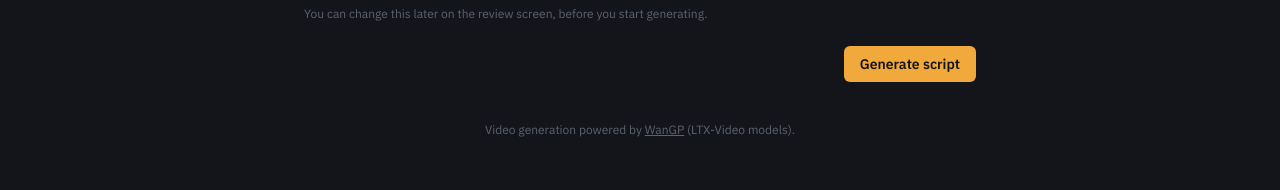
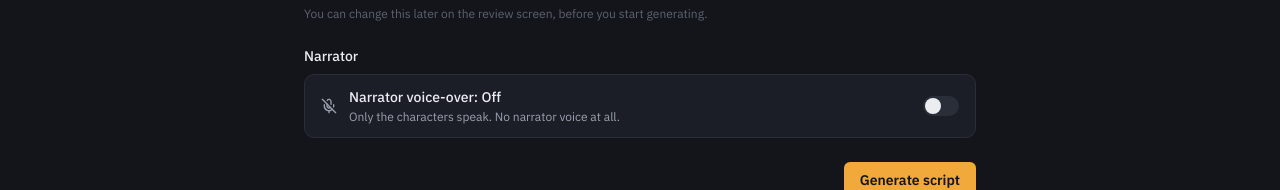
Before and after one commit to onyedikadavid/AI_movie_generator_frontend, a Next.js app: page /projects/new in a window 1280 px wide. Shown: the part 691-881 px from the top of the page. Built offline with nearby package versions, Linux system fonts and the light colour scheme; no server answers.

Commit message:
this is version 2 upgrade commit 10

```diff
--- a/app/projects/[id]/edit/page.tsx
+++ b/app/projects/[id]/edit/page.tsx
@@ -14,6 +14,7 @@ import { StatusBadge } from "@/components/StatusBadge";
 import { RunControls } from "@/components/RunControls";
 import { ErrorDetails } from "@/components/ErrorDetails";
 import { VideoModePicker } from "@/components/VideoModePicker";
+import { NarratorToggle } from "@/components/NarratorToggle";
 import type { VideoMode } from "@/lib/types";
 
 export default function EditProjectPage() {
@@ -74,6 +75,19 @@ export default function EditProjectPage() {
       await refresh();
     } catch (e) {
       setStartError(e instanceof ApiError ? e.message : "Couldn't change the generation mode.");
+    } finally {
+      setSavingMode(false);
+    }
+  }
+
+  async function changeNarrator(on: boolean) {
+    setSavingMode(true);
+    setStartError(null);
+    try {
+      await api.updateProjectSettings(project!.id, { narrator_enabled: on });
+      await refresh();
+    } catch (e) {
+      setStartError(e instanceof ApiError ? e.message : "Couldn't change the narrator setting.");
     } finally {
       setSavingMode(false);
     }
@@ -214,6 +228,9 @@ export default function EditProjectPage() {
           {project.status === "COMPLETED" ? " Switching re-renders the scenes the next time you regenerate." : ""}
         </p>
         <VideoModePicker value={project.video_mode ?? "i2v"} onChange={changeMode} disabled={locked} busy={savingMode} />
+        <div className="mt-3">
+          <NarratorToggle value={project.narrator_enabled ?? false} onChange={changeNarrator} disabled={locked} busy={savingMode} />
+        </div>
       </section>
 
       <section>
--- a/app/projects/new/page.tsx
+++ b/app/projects/new/page.tsx
@@ -6,6 +6,7 @@ import { Mic, Square, Upload, X } from "lucide-react";
 import { api, ApiError } from "@/lib/api";
 import { Button } from "@/components/Button";
 import { VideoModePicker } from "@/components/VideoModePicker";
+import { NarratorToggle } from "@/components/NarratorToggle";
 import type { VideoMode } from "@/lib/types";
 
 const KIDS_GENRE = "Kids / Family";
@@ -21,6 +22,7 @@ export default function NewProjectPage() {
   const [tone, setTone] = useState("");
   const [visualStyle, setVisualStyle] = useState("");
   const [videoMode, setVideoMode] = useState<VideoMode>("i2v");
+  const [narrator, setNarrator] = useState(false);
   const [audioFile, setAudioFile] = useState<File | null>(null);
   const [recording, setRecording] = useState(false);
   const [submitting, setSubmitting] = useState(false);
@@ -70,6 +72,7 @@ export default function NewProjectPage() {
         tone: tone || undefined,
         visualStyle: visualStyle || undefined,
         videoMode,
+        narratorEnabled: narrator,
       });
       router.push(`/projects/${project.id}/edit`);
     } catch (e) {
@@ -163,6 +166,11 @@ export default function NewProjectPage() {
           <p className="mt-2 text-xs text-paper-faint">You can change this later on the review screen, before you start generating.</p>
         </div>
 
+        <div>
+          <p className="mb-2 text-sm font-medium text-paper">Narrator</p>
+          <NarratorToggle value={narrator} onChange={setNarrator} />
+        </div>
+
         {error && (
           <div className="rounded-card border border-cut/40 bg-cut/10 px-4 py-3 text-sm text-cut">{error}</div>
         )}
--- /dev/null
+++ b/components/NarratorToggle.tsx
@@ -0,0 +1,48 @@
+"use client";
+
+import { Mic, MicOff } from "lucide-react";
+
+/** On/off switch for the narrator's voice-over. Characters always speak their own lines either way. */
+export function NarratorToggle({
+  value,
+  onChange,
+  disabled,
+  busy,
+}: {
+  value: boolean;
+  onChange: (v: boolean) => void;
+  disabled?: boolean;
+  busy?: boolean;
+}) {
+  return (
+    <button
+      type="button"
+      role="switch"
+      aria-checked={value}
+      aria-label="Narrator voice-over"
+      disabled={disabled || busy}
+      onClick={() => onChange(!value)}
+      className={`flex w-full items-center gap-3 rounded-card border px-4 py-3 text-left transition disabled:cursor-not-allowed disabled:opacity-60 ${
+        value ? "border-tally bg-tally/10" : "border-ink-border bg-ink-surface hover:border-paper-faint"
+      }`}
+    >
+      {value ? <Mic className="h-4 w-4 text-tally" /> : <MicOff className="h-4 w-4 text-paper-muted" />}
+      <span className="flex flex-1 flex-col gap-0.5">
+        <span className={`text-sm font-medium ${value ? "text-tally" : "text-paper"}`}>
+          Narrator voice-over: {value ? "On" : "Off"}
+        </span>
+        <span className="text-xs text-paper-muted">
+          {value
+            ? "A narrator adds a short spoken line to each scene, besides the characters' own lines."
+            : "Only the characters speak. No narrator voice at all."}
+        </span>
+      </span>
+      <span
+        aria-hidden
+        className={`relative h-5 w-9 shrink-0 rounded-full transition ${value ? "bg-tally" : "bg-ink-border"}`}
+      >
+        <span className={`absolute top-0.5 h-4 w-4 rounded-full bg-paper transition-all ${value ? "left-[18px]" : "left-0.5"}`} />
+      </span>
+    </button>
+  );
+}
--- a/lib/api.ts
+++ b/lib/api.ts
@@ -63,6 +63,7 @@ export const api = {
     tone?: string;
     visualStyle?: string;
     videoMode?: VideoMode;
+    narratorEnabled?: boolean;
   }): Promise<ProjectResponse> {
     const form = new FormData();
     if (input.prompt) form.append("prompt", input.prompt);
@@ -71,12 +72,13 @@ export const api = {
     if (input.tone) form.append("tone", input.tone);
     if (input.visualStyle) form.append("visual_style", input.visualStyle);
     if (input.videoMode) form.append("video_mode", input.videoMode);
+    if (input.narratorEnabled !== undefined) form.append("narrator_enabled", String(input.narratorEnabled));
 
     return fetch(`${API_V1}/projects`, { method: "POST", body: form }).then(handle<ProjectResponse>);
   },
 
   /** Change how the project is generated (image first vs text-to-video). Takes effect on the next run. */
-  updateProjectSettings(id: string, payload: { video_mode: VideoMode }): Promise<ProjectResponse> {
+  updateProjectSettings(id: string, payload: { video_mode?: VideoMode; narrator_enabled?: boolean }): Promise<ProjectResponse> {
     return fetch(`${API_V1}/projects/${id}`, {
       method: "PATCH",
       headers: { "Content-Type": "application/json" },
--- a/lib/types.ts
+++ b/lib/types.ts
@@ -98,6 +98,7 @@ export interface ProjectResponse extends RunState {
   final_video_path: string | null;
   /** null = the server default (usually image first). */
   video_mode: VideoMode | null;
+  narrator_enabled: boolean | null;
   created_at: string;
 }
 
```
